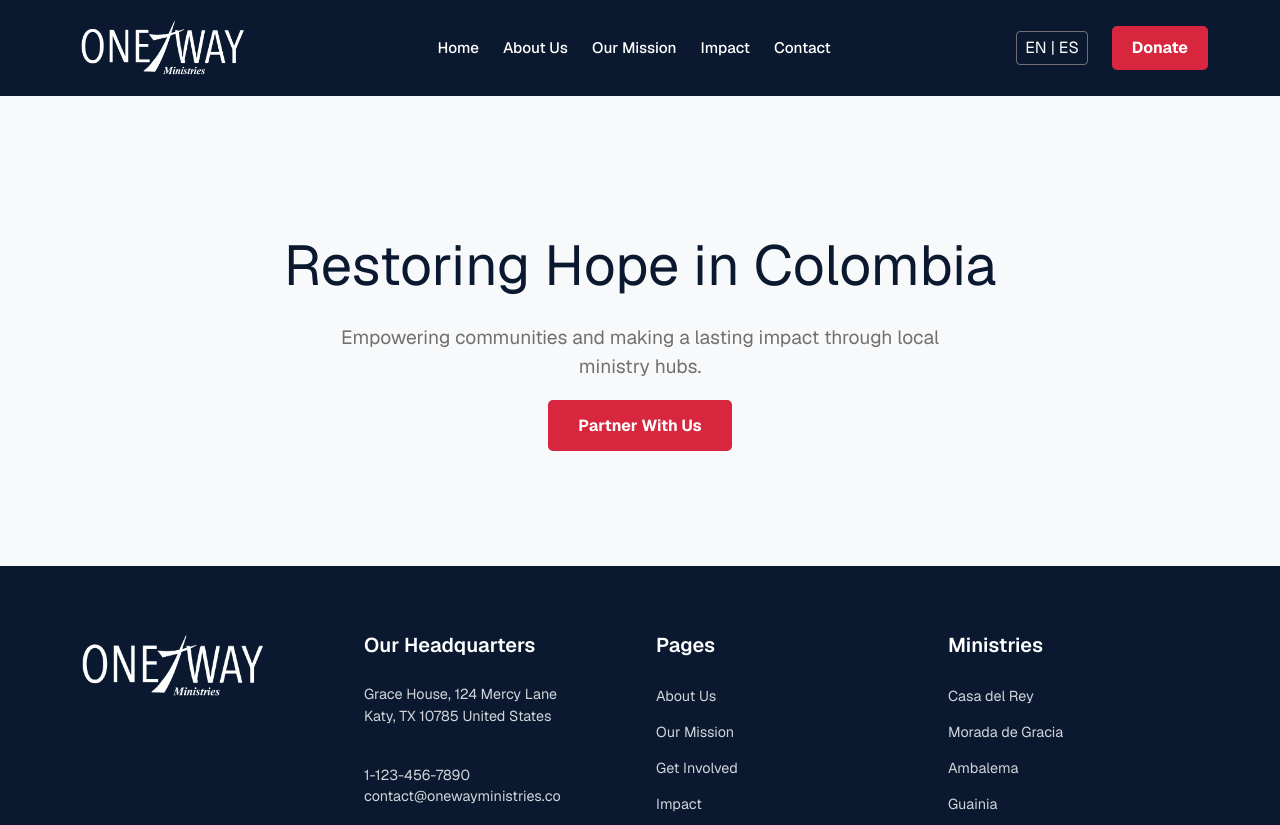
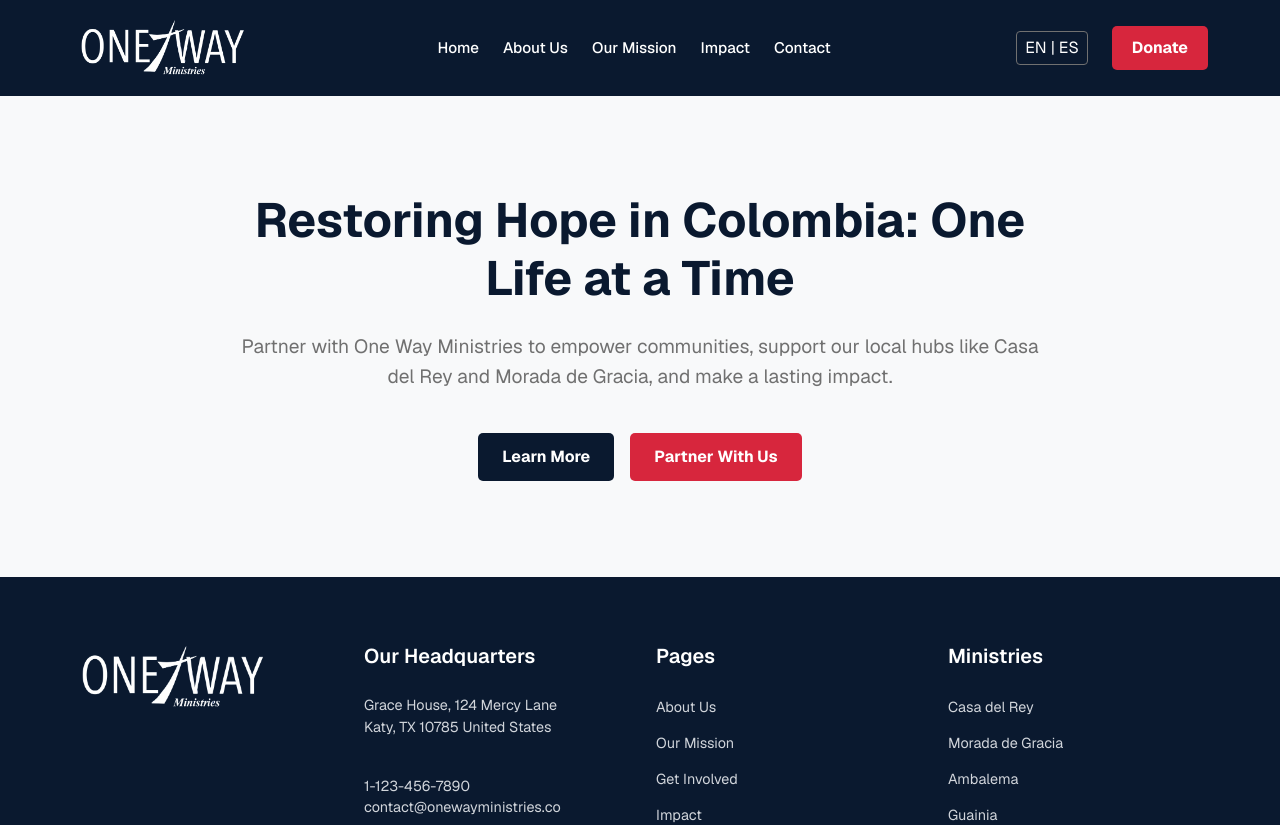
Before and after one commit to cgdiazv/oneway-ministries-site, a Next.js app: page / in a window 1280 px wide. Shown: the top 825 px of the page. Built offline with nearby package versions, Linux system fonts and the light colour scheme.

Commit message:
modify page.tsx

```diff
--- a/app/page.tsx
+++ b/app/page.tsx
@@ -1,17 +1,73 @@
+import React from "react";
 import { theme } from "@/styles/theme";
 
 export default function Home() {
   return (
-    <div style={{ padding: '8rem 2rem', textAlign: 'center' }}>
-      <h1 style={{ color: theme.colors.primary, fontSize: '3.5rem', marginBottom: '1rem' }}>
-        Restoring Hope in Colombia
-      </h1>
-      <p style={{ maxWidth: '600px', margin: '0 auto 2rem', fontSize: '1.2rem', color: theme.colors.text.muted }}>
-        Empowering communities and making a lasting impact through local ministry hubs.
-      </p>
-      <a href="/donate" style={{ backgroundColor: theme.colors.accent, color: 'white', padding: '15px 30px', borderRadius: '5px', textDecoration: 'none', fontWeight: 'bold' }}>
-        Partner With Us
-      </a>
+    <div style={styles.heroSection}>
+      <div style={styles.container}>
+        <h1 style={styles.headline}>
+          Restoring Hope in Colombia: One Life at a Time
+        </h1>
+        <p style={styles.subtext}>
+          Partner with One Way Ministries to empower communities, support our local hubs like Casa del Rey and Morada de Gracia, and make a lasting impact.
+        </p>
+        <div style={styles.buttonGroup}>
+          <a href="/about" style={styles.primaryButton}>Learn More</a>
+          <a href="/donate" style={styles.accentButton}>Partner With Us</a>
+        </div>
+      </div>
     </div>
   );
 }
+
+const styles = {
+  heroSection: {
+    backgroundColor: theme.colors.background,
+    padding: "6rem 2rem",
+    textAlign: "center" as const,
+    display: "flex",
+    flexDirection: "column" as const,
+    alignItems: "center",
+    justifyContent: "center",
+    minHeight: "60vh",
+  },
+  container: {
+    maxWidth: "800px",
+  },
+  headline: {
+    color: theme.colors.primary,
+    fontSize: "3rem",
+    fontWeight: "bold",
+    marginBottom: "1.5rem",
+    lineHeight: "1.2",
+  },
+  subtext: {
+    color: theme.colors.text.muted,
+    fontSize: "1.2rem",
+    lineHeight: "1.6",
+    marginBottom: "2.5rem",
+  },
+  buttonGroup: {
+    display: "flex",
+    gap: "1rem",
+    justifyContent: "center",
+  },
+  primaryButton: {
+    backgroundColor: theme.colors.primary,
+    color: theme.colors.text.inverse,
+    padding: "12px 24px",
+    borderRadius: "5px",
+    textDecoration: "none",
+    fontWeight: "bold",
+    fontSize: "1rem",
+  },
+  accentButton: {
+    backgroundColor: theme.colors.accent,
+    color: theme.colors.text.inverse,
+    padding: "12px 24px",
+    borderRadius: "5px",
+    textDecoration: "none",
+    fontWeight: "bold",
+    fontSize: "1rem",
+  }
+};
--- a/components/Footer.tsx
+++ b/components/Footer.tsx
@@ -87,7 +87,7 @@
       <div style={styles.bottomBar}>
         <div style={styles.bottomContainer}>
           <p style={styles.copyrightText}>
-            Sebastian & Paula – webministry © {new Date().getFullYear()} – All Rights Reserved
+            Oneway Ministries © {new Date().getFullYear()} – All Rights Reserved
           </p>
           <button onClick={scrollToTop} style={styles.scrollTopBtn} aria-label="Scroll to top">
             ↑
```
